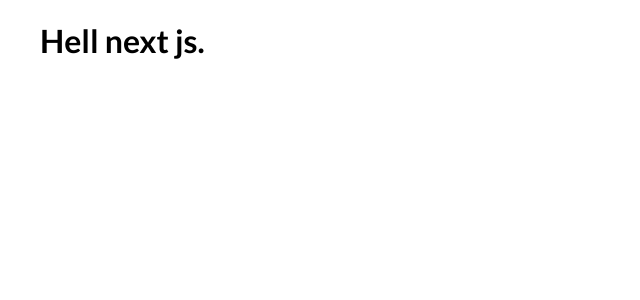
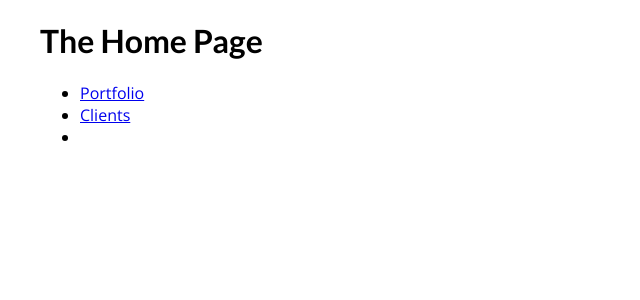
Before and after one commit to minchodang/next-hard-studying, a Next.js app: page / in a window 1280 px wide. Shown: the top 300 px of the page, without its empty margins (0-640 px from the left). Built offline with nearby package versions, Linux system fonts and the light colour scheme.

Commit message:
Feat: catchAll 라우트 추가, Link 동적 라우팅

```diff
--- a/pages/index.tsx
+++ b/pages/index.tsx
@@ -1,14 +1,24 @@
-import type { NextPage } from 'next'
-import Head from 'next/head'
-import Image from 'next/image'
-import styles from '../styles/Home.module.css'
+import type { NextPage } from 'next';
+import Head from 'next/head';
+import Image from 'next/image';
+import styles from '../styles/Home.module.css';
+import Link from 'next/link';
 
 const Home: NextPage = () => {
-  return (
-    <div className={styles.container}>
-      <h1>Hell next js.</h1>
-    </div>
-  )
-}
+    return (
+        <div className={styles.container}>
+            <h1>The Home Page</h1>
+            <ul>
+                <li>
+                    <Link href={'/portfolio'}>Portfolio</Link>
+                </li>
+                <li>
+                    <Link href={'/clients'}>Clients</Link>
+                </li>
+                <li></li>
+            </ul>
+        </div>
+    );
+};
 
-export default Home
+export default Home;
```
Also changed, not shown: pages/blog/[...slug].tsx (added, +13 -0 lines), pages/clients/index.tsx (+19 -0 lines).
